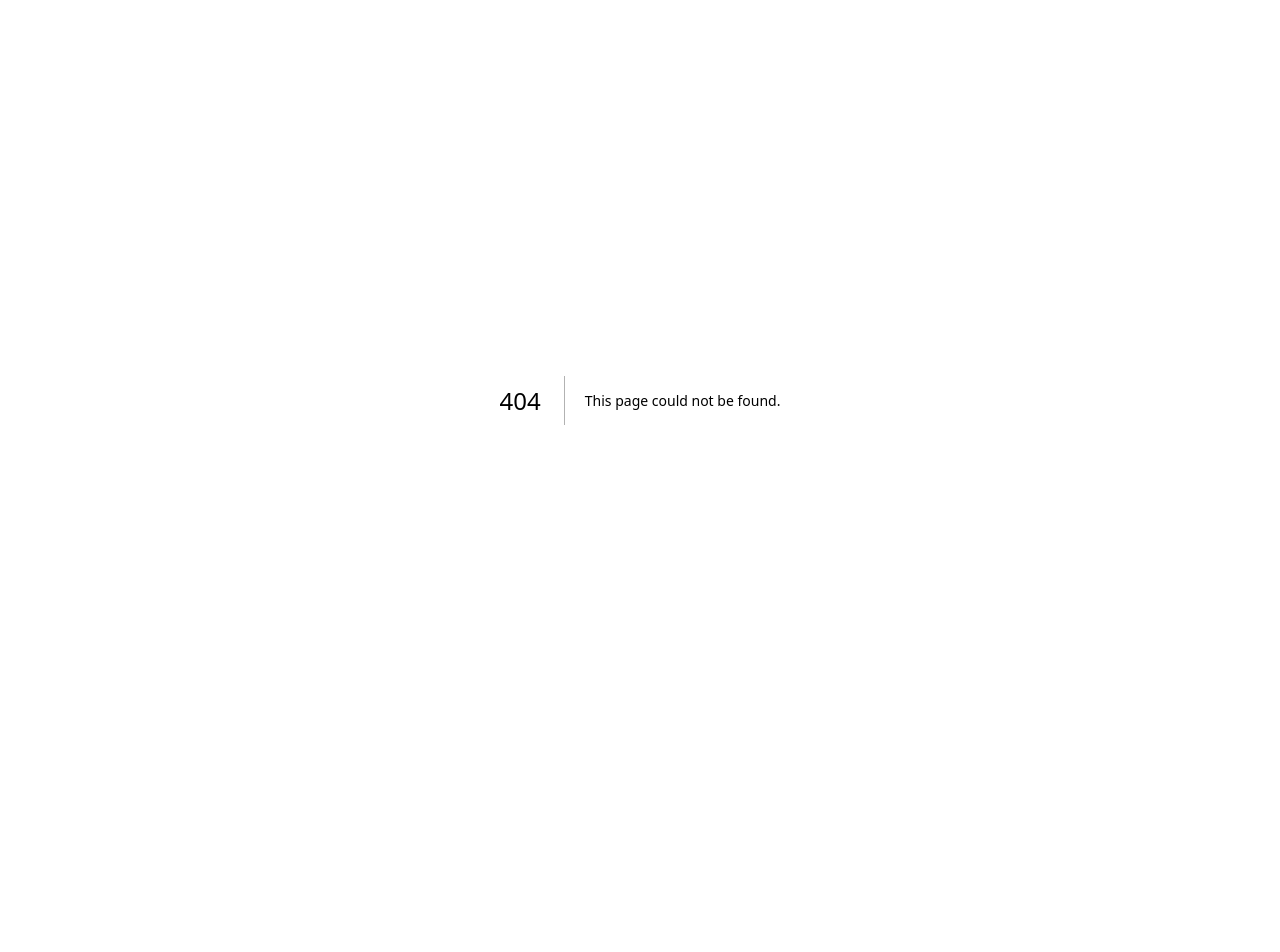
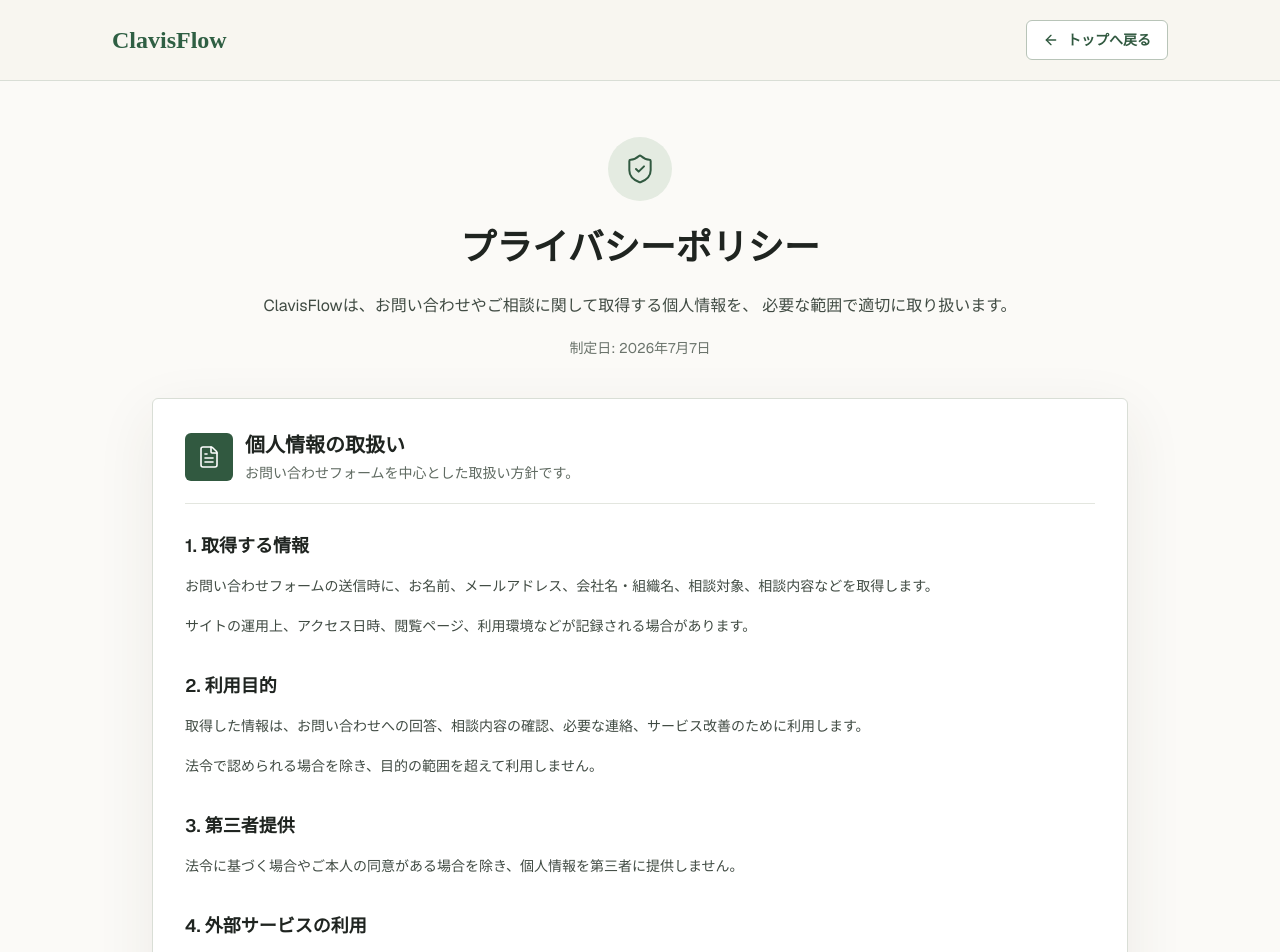
Before and after one commit to clavisflow/LandingPage, a Next.js app: page /privacy in a window 1280 px wide. Before the commit this address had no page. Shown: the top 952 px of the page. Before the commit the page ends 800 px from the top, so only its background shows below. Built offline with nearby package versions, Linux system fonts and the light colour scheme.

Commit message:
プライバシーポリシー追加

```diff
--- a/src/app/contact/page.tsx
+++ b/src/app/contact/page.tsx
@@ -40,7 +40,7 @@ export default function ContactPage() {
             まずは状況をお聞かせください
           </h1>
           <p className="mx-auto mt-5 max-w-3xl text-base leading-8 text-[#404b43]">
-            Windowsアプリ、ASP.NET、Access・Excel VBAなど、長く使われてきた業務システムの保守、改修、リプレース前の現状整理など、<br/>
+            長く使われてきた業務システムの保守、改修、リプレース前の現状整理など、<br/>
             まだ相談内容が固まっていない段階でも大丈夫です。
           </p>
 
@@ -52,6 +52,13 @@ export default function ContactPage() {
 
         <ContactForm />
       </section>
+
+      <footer className="flex flex-col items-center gap-2 pb-8 text-center text-xs text-[#6b746c]">
+        <Link href="/privacy" className="transition hover:text-[#315940]">
+          プライバシーポリシー
+        </Link>
+        <span>© 2026 ClavisFlow</span>
+      </footer>
     </main>
   );
 }
--- a/src/app/page.tsx
+++ b/src/app/page.tsx
@@ -477,8 +477,11 @@ export default function Home() {
         </div>
       </section>
 
-      <footer className="pb-8 text-center text-xs text-[#6b746c]">
-        © 2026 ClavisFlow
+      <footer className="flex flex-col items-center gap-2 pb-8 text-center text-xs text-[#6b746c]">
+        <a href="/privacy" className="transition hover:text-[#315940]">
+          プライバシーポリシー
+        </a>
+        <span>© 2026 ClavisFlow</span>
       </footer>
     </main>
   );
--- /dev/null
+++ b/src/app/privacy/page.tsx
@@ -0,0 +1,164 @@
+import type { Metadata } from "next";
+import Link from "next/link";
+import { ArrowLeft, FileText, Mail, ShieldCheck } from "lucide-react";
+
+export const metadata: Metadata = {
+  title: "ClavisFlow | プライバシーポリシー",
+  description:
+    "ClavisFlowにおける個人情報の取得、利用目的、管理、第三者提供、開示等の請求、お問い合わせ窓口について記載しています。",
+};
+
+const policySections = [
+  {
+    title: "1. 取得する情報",
+    body: [
+      "お問い合わせフォームの送信時に、お名前、メールアドレス、会社名・組織名、相談対象、相談内容などを取得します。",
+      "サイトの運用上、アクセス日時、閲覧ページ、利用環境などが記録される場合があります。",
+    ],
+  },
+  {
+    title: "2. 利用目的",
+    body: [
+      "取得した情報は、お問い合わせへの回答、相談内容の確認、必要な連絡、サービス改善のために利用します。",
+      "法令で認められる場合を除き、目的の範囲を超えて利用しません。",
+    ],
+  },
+  {
+    title: "3. 第三者提供",
+    body: [
+      "法令に基づく場合やご本人の同意がある場合を除き、個人情報を第三者に提供しません。",
+    ],
+  },
+  {
+    title: "4. 外部サービスの利用",
+    body: [
+      "お問い合わせフォームの送信処理にはFormspreeを利用しており、入力内容は同サービスを経由して安全に送信されます。",
+    ],
+  },
+  {
+    title: "5. 安全管理",
+    body: [
+      "取得した個人情報は、不正アクセス、紛失、改ざん、漏えい等を防ぐため、適切に管理します。",
+    ],
+  },
+  {
+    title: "6. 開示・訂正・利用停止等",
+    body: [
+      "開示、訂正、削除、利用停止等のご請求があった場合は、ご本人確認のうえ、法令に従って対応します。",
+    ],
+  },
+  {
+    title: "7. Cookie等の利用",
+    body: [
+      "本サイトでは、利便性向上や利用状況の把握のため、Cookie等を利用する場合があります。",
+      "Cookieはブラウザの設定により無効にできます。",
+    ],
+  },
+  {
+    title: "8. ポリシーの変更",
+    body: [
+      "本ポリシーは、法令やサービス内容の変更に応じて改定することがあります。",
+      "重要な変更がある場合は、本サイト上でお知らせします。",
+    ],
+  },
+];
+
+export default function PrivacyPage() {
+  return (
+    <main className="min-h-screen bg-[#fbfaf7] text-[#1f2420]">
+      <header className="border-b border-[#d9ded6] bg-[#f8f6f0]">
+        <div className="mx-auto flex h-20 max-w-[1120px] items-center justify-between px-5 sm:px-8">
+          <Link
+            href="/"
+            className="brand-logo text-2xl text-[#2f5f43]"
+            aria-label="ClavisFlow トップへ戻る"
+          >
+            ClavisFlow
+          </Link>
+          <Link
+            href="/"
+            className="inline-flex h-10 items-center gap-2 rounded-md border border-[#b8c4b8] bg-white px-4 text-sm font-semibold text-[#315940] transition hover:bg-[#f2f6f1]"
+          >
+            <ArrowLeft size={16} strokeWidth={2} aria-hidden="true" />
+            トップへ戻る
+          </Link>
+        </div>
+      </header>
+
+      <section className="mx-auto max-w-[1040px] px-5 py-10 sm:px-8 lg:py-14">
+        <div className="text-center">
+          <div className="inline-flex size-16 items-center justify-center rounded-full bg-[#e4ebe1] text-[#315940]">
+            <ShieldCheck size={32} strokeWidth={1.5} aria-hidden="true" />
+          </div>
+          <h1 className="mt-6 text-3xl font-semibold leading-tight sm:text-4xl">
+            プライバシーポリシー
+          </h1>
+          <p className="mx-auto mt-5 max-w-3xl text-base leading-8 text-[#404b43]">
+            ClavisFlowは、お問い合わせやご相談に関して取得する個人情報を、
+            必要な範囲で適切に取り扱います。
+          </p>
+          <p className="mt-4 text-sm text-[#6b746c]">制定日: 2026年7月7日</p>
+        </div>
+
+        <div className="mt-10 rounded-md border border-[#d9ded6] bg-white p-6 shadow-[0_18px_60px_rgba(62,54,41,0.08)] sm:p-8">
+          <div className="flex items-center gap-3 border-b border-[#e3e6df] pb-5">
+            <div className="flex size-12 items-center justify-center rounded-md bg-[#315940] text-white">
+              <FileText size={24} strokeWidth={1.6} aria-hidden="true" />
+            </div>
+            <div>
+              <h2 className="text-xl font-semibold">個人情報の取扱い</h2>
+              <p className="mt-1 text-sm text-[#5f6a61]">
+                お問い合わせフォームを中心とした取扱い方針です。
+              </p>
+            </div>
+          </div>
+
+          <div className="mt-7 space-y-8">
+            {policySections.map((section) => (
+              <section key={section.title}>
+                <h3 className="text-lg font-semibold text-[#1f2420]">
+                  {section.title}
+                </h3>
+                <div className="mt-3 space-y-3 text-sm leading-7 text-[#404b43]">
+                  {section.body.map((paragraph) => (
+                    <p key={paragraph}>{paragraph}</p>
+                  ))}
+                </div>
+              </section>
+            ))}
+
+            <section className="rounded-md border border-[#d9ded6] bg-[#fbfaf7] p-5">
+              <div className="flex items-start gap-3">
+                <Mail
+                  size={22}
+                  strokeWidth={1.7}
+                  className="mt-0.5 shrink-0 text-[#315940]"
+                  aria-hidden="true"
+                />
+                <div>
+                  <h3 className="text-lg font-semibold text-[#1f2420]">
+                    9. お問い合わせ窓口
+                  </h3>
+                  <p className="mt-3 text-sm leading-7 text-[#404b43]">
+                    個人情報の取扱いに関するお問い合わせは、
+                    お問い合わせフォームよりご連絡ください。
+                  </p>
+                  <Link
+                    href="/contact"
+                    className="mt-4 inline-flex h-10 items-center justify-center rounded-md bg-[#315940] px-5 text-sm font-semibold text-white transition hover:bg-[#274a36]"
+                  >
+                    お問い合わせフォームへ
+                  </Link>
+                </div>
+              </div>
+            </section>
+          </div>
+        </div>
+      </section>
+
+      <footer className="pb-8 text-center text-xs text-[#6b746c]">
+        © 2026 ClavisFlow
+      </footer>
+    </main>
+  );
+}
```
